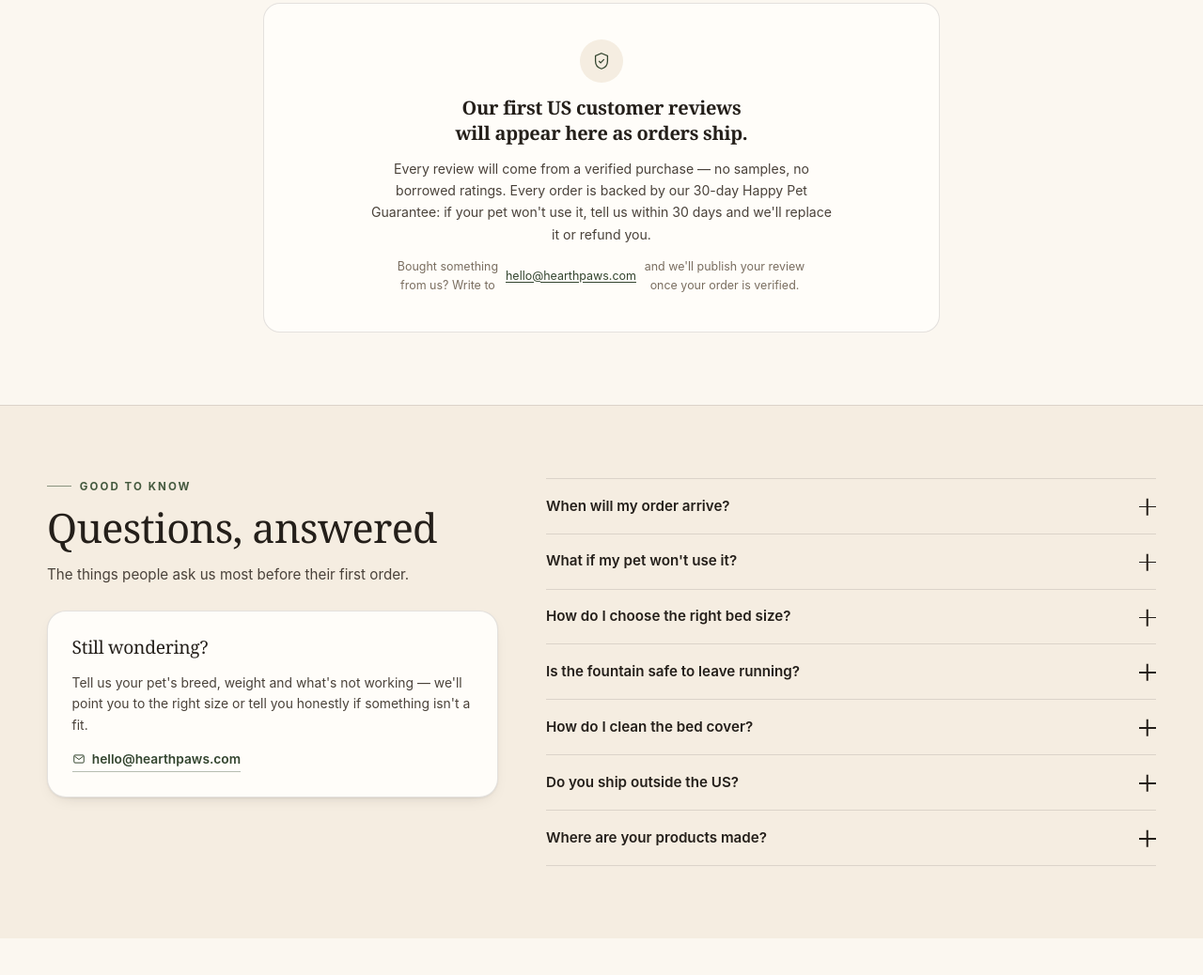
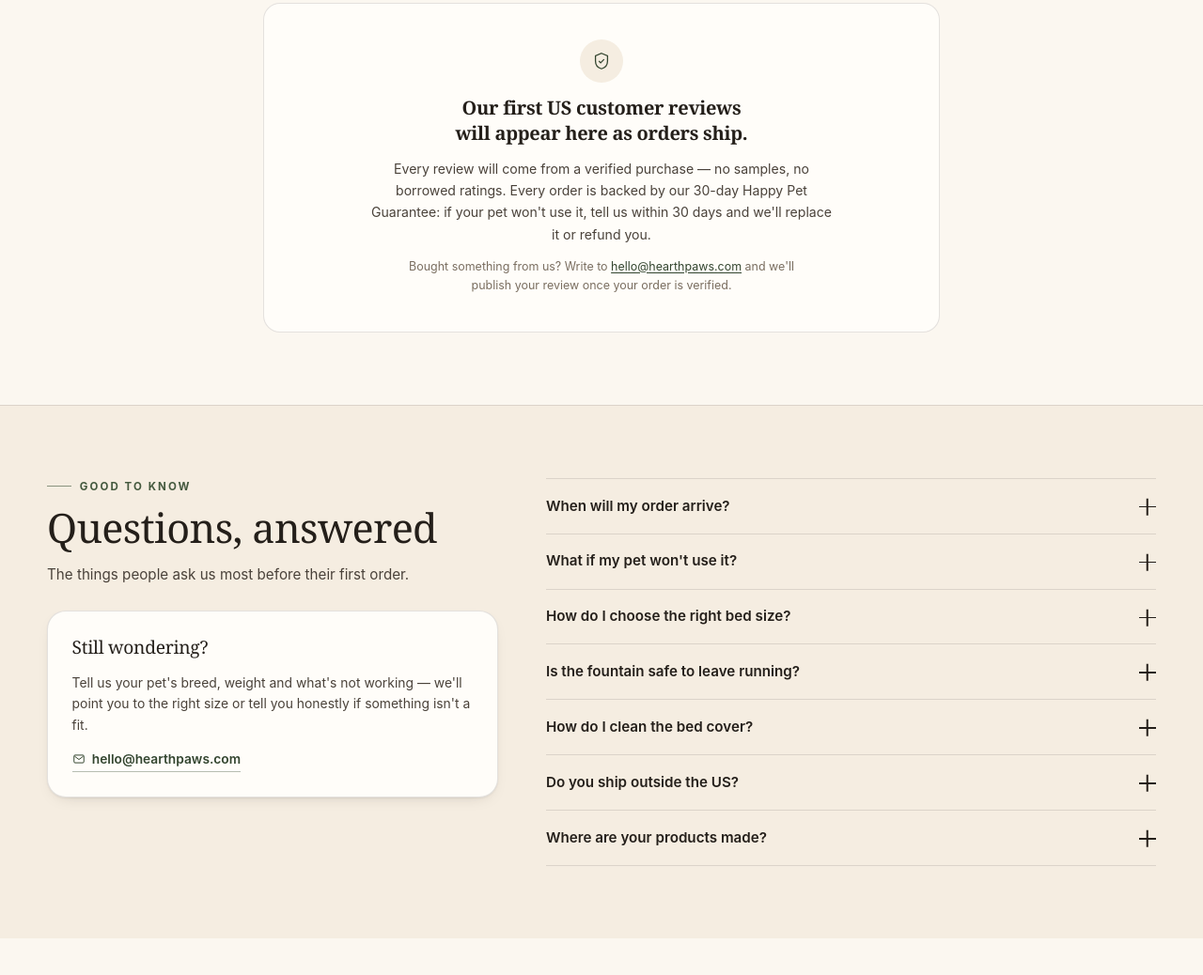
Before and after one commit to chaeminleeandrew-blip/Hearthpaws, a plain HTML site: page index.html in a window 1280 px wide. Shown: the part 2902-3940 px from the top of the page at 94% size. Drawn offline with Linux system fonts and the light colour scheme.

Commit message:
Fix reviews fine-print layout (.micro flex collision)

```diff
--- a/index.html
+++ b/index.html
@@ -306,8 +306,8 @@
   .reviews-empty .ico svg{width:22px;height:22px}
   .reviews-empty h3{font-family:var(--serif);font-size:1.25rem;font-weight:600;line-height:1.35;max-width:30ch}
   .reviews-empty p{font-size:.88rem;color:var(--ink-soft);line-height:1.65;max-width:56ch;margin:0}
-  .reviews-empty .micro{font-size:.78rem;color:var(--muted)}
-  .reviews-empty .micro a{color:var(--moss);text-decoration:underline;text-underline-offset:2px}
+  .reviews-empty .fine{display:block;font-size:.78rem;color:var(--muted)}
+  .reviews-empty .fine a{color:var(--moss);text-decoration:underline;text-underline-offset:2px}
 
   /* ---------- FAQ ---------- */
   .faq{background:var(--cream-2);border-top:1px solid var(--line)}
@@ -886,7 +886,7 @@
         <span class="ico"><svg viewBox="0 0 24 24" fill="none" stroke="currentColor" stroke-width="1.4"><path d="M12 3l7 3v6c0 4.5-3 7.8-7 9-4-1.2-7-4.5-7-9V6Z"/><path d="M9 12l2 2 4-4"/></svg></span>
         <h3>Our first US customer reviews will appear here as orders ship.</h3>
         <p>Every review will come from a verified purchase — no samples, no borrowed ratings. Every order is backed by our 30-day Happy Pet Guarantee: if your pet won't use it, tell us within 30 days and we'll replace it or refund you.</p>
-        <p class="micro">Bought something from us? Write to <a href="mailto:hello@hearthpaws.com">hello@hearthpaws.com</a> and we'll publish your review once your order is verified.</p>
+        <p class="fine">Bought something from us? Write to <a href="mailto:hello@hearthpaws.com">hello@hearthpaws.com</a> and we'll publish your review once your order is verified.</p>
       </div>
     </div>
   </section>
```
